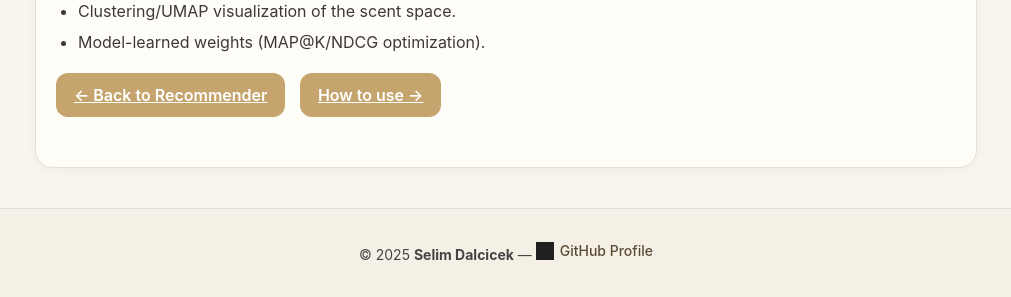
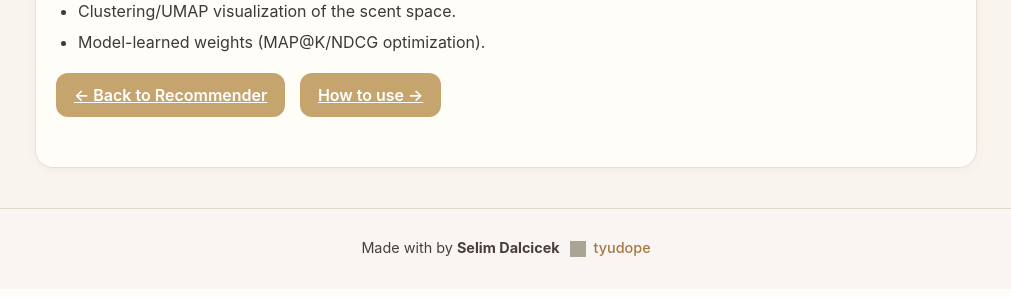
Before and after one commit to tyudope/perfume-recommender, a Python web app: template backend/templates/about.html in a window 1280 px wide. Shown: the part 1352-1649 px from the top of the page, without its empty margins (134-1145 px from the left). After the commit the page ends 1609 px from the top, so only its background shows below. Run offline with Jinja, Linux system fonts and the light colour scheme; the template is opened without the code that fills it, so the values that code supplies are empty; grey boxes are pictures that could not be loaded.

Commit message:
chores : fix UI

```diff
--- a/backend/static/style.css
+++ b/backend/static/style.css
@@ -418,41 +418,41 @@ input:focus, select:focus {
   min-width: 0;              /* prevents overflow into the next column */
   box-sizing: border-box;
 }
-
-/* ====== Footer ====== */
-.site-footer {
+/* ===== FOOTER ===== */
+.footer {
+  text-align: center;
   margin-top: 40px;
-  padding: 18px 0;
-  background-color: #f5f0e6; /* soft beige tone */
-  text-align: center;
-  font-size: 14px;
-  color: #444;
-  border-top: 1px solid #ddd;
+  padding: 15px 0;
+  font-size: 0.9rem;
+  color: #4a3f38;
+  background-color: #f8f5f2;
+  border-top: 1px solid #e1d8cc;
 }
 
-.site-footer a {
-  color: #5a4b37; /* warm brown tone */
+.footer a {
+  color: #a67842;
   text-decoration: none;
   font-weight: 500;
-  display: inline-flex;
-  align-items: center;
-  gap: 6px;
 }
 
-.site-footer a:hover {
-  color: #8a7358;
+.footer a:hover {
   text-decoration: underline;
 }
 
+/* GitHub logo beside text */
 .github-icon {
-  width: 18px;
-  height: 18px;
+  width: 16px;          /* smaller width */
+  height: 16px;         /* smaller height */
   vertical-align: middle;
-  filter: brightness(0.2);
-  transition: transform 0.2s ease, filter 0.2s ease;
+  display: inline-block;
+  margin-left: 6px;
+  margin-right: 4px;
+  opacity: 0.75;
+  filter: invert(28%) sepia(11%) saturate(450%) hue-rotate(10deg) brightness(95%);
+  transition: opacity 0.2s ease-in-out, transform 0.2s ease-in-out;
 }
 
 .github-link:hover .github-icon {
-  transform: rotate(10deg) scale(1.1);
-  filter: brightness(0.4);
+  opacity: 1;
+  transform: scale(1.05);
 }
--- a/backend/templates/about.html
+++ b/backend/templates/about.html
@@ -68,12 +68,13 @@ score =
       <a class="btn btn-secondary" href="/intro">How to use →</a>
     </div>
   </div>
-<footer class="site-footer">
+<footer class="footer">
   <p>
-    © 2025 <strong>Selim Dalcicek</strong> —
-    <a href="https://github.com/tyudope" target="_blank" rel="noopener noreferrer" class="github-link">
-      <img src="https://cdn.jsdelivr.net/gh/devicons/devicon/icons/github/github-original.svg" alt="GitHub" class="github-icon">
-      GitHub Profile
+    Made with by <strong>Selim Dalcicek</strong>
+    <a href="https://github.com/tyudope" target="_blank" class="github-link">
+      <img src="https://cdn.jsdelivr.net/gh/simple-icons/simple-icons/icons/github.svg"
+           alt="GitHub" class="github-icon" />
+      tyudope
     </a>
   </p>
 </footer>
```
Also changed, not shown: backend/templates/index.html (+6 -5 lines), backend/templates/intro.html (+6 -5 lines).
